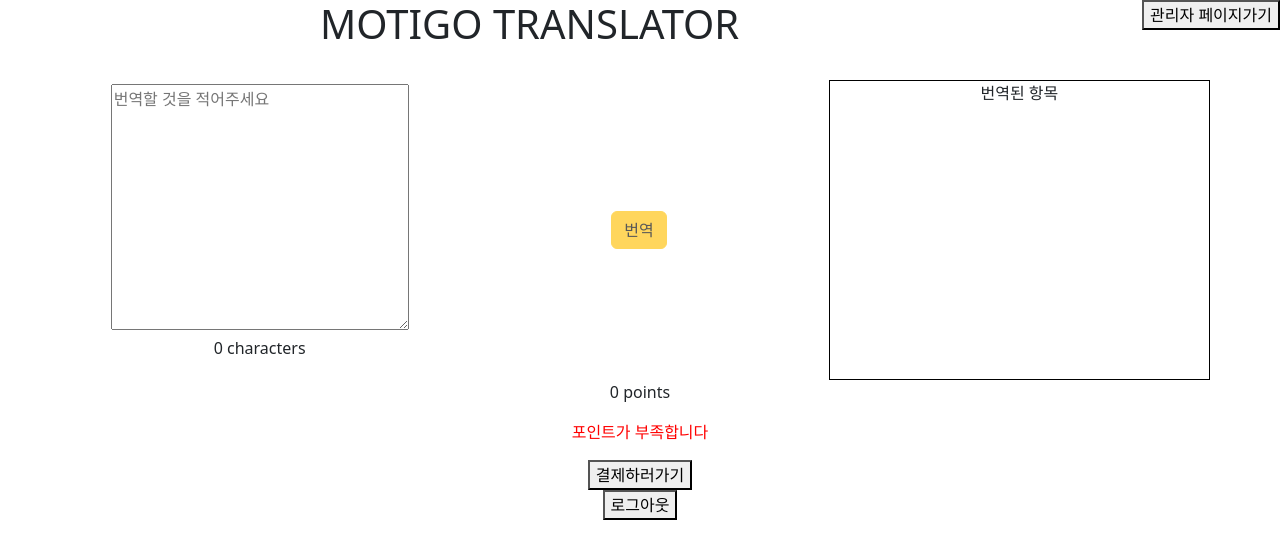
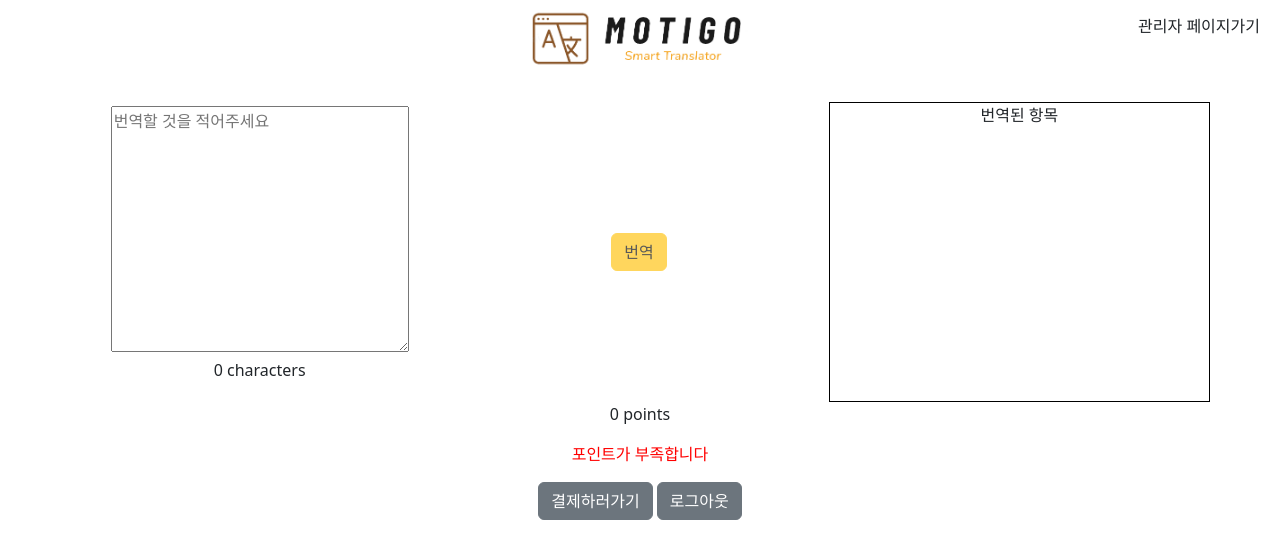
Before and after one commit to hedgehog0213/motigo_ys, a Flask app: template templates/translator.html in a window 1280 px wide. Shown: the top 559 px of the page. Run offline with Flask 2, Linux system fonts and the light colour scheme; the template is opened without the code that fills it, so the values that code supplies are empty; some libraries are stand-ins or nearby versions.

Commit message:
결제금액 선택 팝업화, css 수정

```diff
--- a/templates/popauth.html
+++ b/templates/popauth.html
@@ -17,7 +17,7 @@
     <br>
   <div class="row">
     <div class="col" style="text-align : center; margin : 10px;">
-      <img src="static/motigo_logo.png">
+      <img src="static/motigo_logo.png" style="height:40%; width:40%;">
     </div>
   </div>
   <div class="row">
--- a/templates/translator.html
+++ b/templates/translator.html
@@ -6,12 +6,16 @@
     <meta http-equiv="Content-Type" content="text/html; charset=UTF-8" />
     <meta name="viewport" content="width=device-width, initial-scale=1">
     <link href="https://cdn.jsdelivr.net/npm/bootstrap@5.3.0-alpha1/dist/css/bootstrap.min.css" rel="stylesheet" integrity="sha384-GLhlTQ8iRABdZLl6O3oVMWSktQOp6b7In1Zl3/Jr59b6EGGoI1aFkw7cmDA6j6gD" crossorigin="anonymous">
+    <link rel="stylesheet" href="//code.jquery.com/ui/1.13.2/themes/base/jquery-ui.css">
   </head>
   <body>
-  <script type="text/javascript" src="//code.jquery.com/jquery-1.11.1.min.js"></script>
+<!--  <script src="https://cdn.jsdelivr.net/npm/bootstrap@5.3.0-alpha1/dist/js/bootstrap.bundle.min.js" integrity="sha384-w76AqPfDkMBDXo30jS1Sgez6pr3x5MlQ1ZAGC+nuZB+EYdgRZgiwxhTBTkF7CXvN" crossorigin="anonymous"></script>-->
   <script src="https://www.gstatic.com/firebasejs/8.10.0/firebase-app.js"></script>
   <script src="https://www.gstatic.com/firebasejs/8.10.0/firebase-auth.js"></script>
-<script type="module">
+  <script type="text/javascript" src="//code.jquery.com/jquery-1.11.1.min.js"></script>
+  <script src="https://code.jquery.com/jquery-3.6.0.js"></script>
+  <script src="https://code.jquery.com/ui/1.13.2/jquery-ui.js"></script>
+  <script type="module">
   // Import the functions you need from the SDKs you need
   import { initializeApp } from "https://www.gstatic.com/firebasejs/9.17.1/firebase-app.js";
   // TODO: Add SDKs for Firebase products that you want to use
@@ -50,19 +54,29 @@
               });
           } else {
             alert('로그인 후 이용 가능합니다')
-            location.replace('/');
+            //location.replace('/');
           }
       })
 </script>
-  <style>
-    .move{
+<style>
+  .ui-widget-header {
+    border: hidden;
+    background: white;
+  }
+
+  #goAdmin {
+    border: hidden;
     position: absolute;
-    right:0px;
-    top:0px;
-    }
-  </style>
+    right: 0.5rem;
+    top: 0.5rem;
+  }
+</style>
 
-    <h1 class="offset-md-3">MOTIGO TRANSLATOR</h1>
+    <div class="container text-left">
+        <div class="col" style="text-align : center; margin : 10px;">
+          <img src="static/motigo_logo.png" style="height:20%; width:20%;">
+        </div>
+    </div>
     <br>
     <div class="container text-center">
     <form action="/trans" method="get">
@@ -83,19 +97,31 @@
         </div>
       </form>
 
-      <button type="button" onclick="location.href='kg' ">결제하러가기</button>
+      <button type="button" id="opener" class="btn btn btn-secondary">결제하러가기</button>
+      <button type="button" id="signoutButton" class="btn btn btn-secondary">로그아웃</button>
+      <button  id="goAdmin" type="button" onclick="location.href='move_admin' " class="btn btn-outline-dark">관리자 페이지가기</button>
 
-      <div class="move">
-         <button  type="button" onclick="location.href='move_admin' ">관리자 페이지가기</button>
-      </div>
-
-      <div class="out">
-        <button type="button" id="signoutButton">로그아웃</button>
-      </div>
 
     </div>
 
-    <script src="https://cdn.jsdelivr.net/npm/bootstrap@5.3.0-alpha1/dist/js/bootstrap.bundle.min.js" integrity="sha384-w76AqPfDkMBDXo30jS1Sgez6pr3x5MlQ1ZAGC+nuZB+EYdgRZgiwxhTBTkF7CXvN" crossorigin="anonymous"></script>
+    <!-- dialog -->
+    <div id="dialog" title="결제금액을 입력해주세요" class="container text-center">
+        <div class="row">
+          <div class="col">
+              <select id="money" name="money" class="form-select" style="width: 120%;">
+                <option value="">가격 선택</option>
+                <option value="1000">1000원</option>
+                <option value="2000">2000원</option>
+                <option value="3000">3000원</option>
+                <option value="5000">5000원</option>
+                <option value="10000">10000원</option>
+              </select>
+          </div>
+          <div class="col">
+            <button onclick="requestPay()" class="btn btn-outline-danger" id="goPay">결제하기</button>
+          </div>
+      </div>
+    </div>
     <script>
       var txt = '{{sourcetxt}}';
       var len = '{{len}}';
@@ -142,6 +168,16 @@
           document.getElementById("notices").innerHTML = '';
         }
       }
+
+      $( function() {
+        $( "#dialog" ).dialog({
+          autoOpen: false
+        });
+
+        $( "#opener" ).on( "click", function() {
+          $( "#dialog" ).dialog( "open" );
+        });
+      } );
     </script>
   </body>
 </html>
```
Also changed, not shown: templates/kg.html (deleted, +0 -61 lines).
